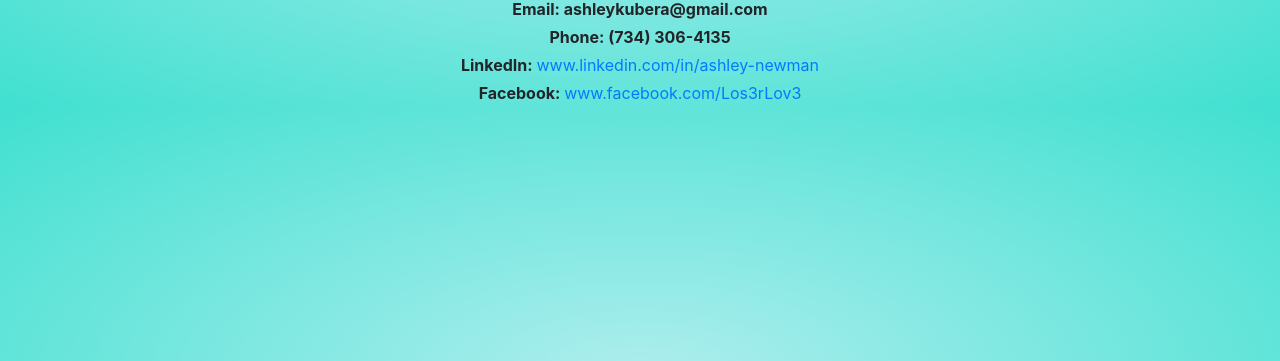
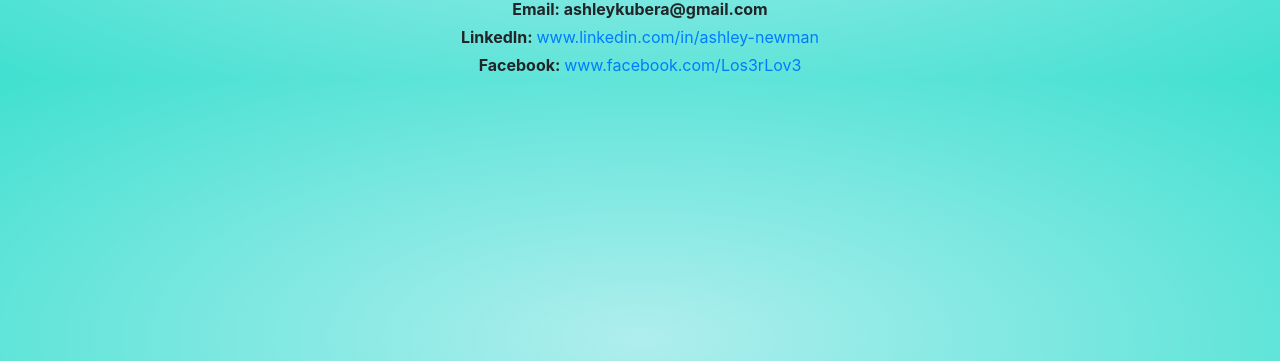
Before and after one commit to msdottee/PersonalWebsite, a plain HTML site: page WebContent/about.html in a window 1280 px wide. Shown: the part 439-800 px from the top of the page. Drawn offline with nearby package versions, Linux system fonts and the light colour scheme.

Commit message:
code clean up

```diff
--- a/WebContent/about.html
+++ b/WebContent/about.html
@@ -34,7 +34,6 @@
 		<h4>Contact Info</h4>
 		<ul>
 			<li><b>Email: ashleykubera@gmail.com</b></li>
-			<li><b>Phone: (734) 306-4135</b></li>
 			<li><b>LinkedIn: </b><a
 				href="https://www.linkedin.com/in/ashley-newman-751913ab/">www.linkedin.com/in/ashley-newman</a></li>
 			<li><b>Facebook: </b><a href="https://www.facebook.com/Los3rLov3">www.facebook.com/Los3rLov3</a></li>
```
